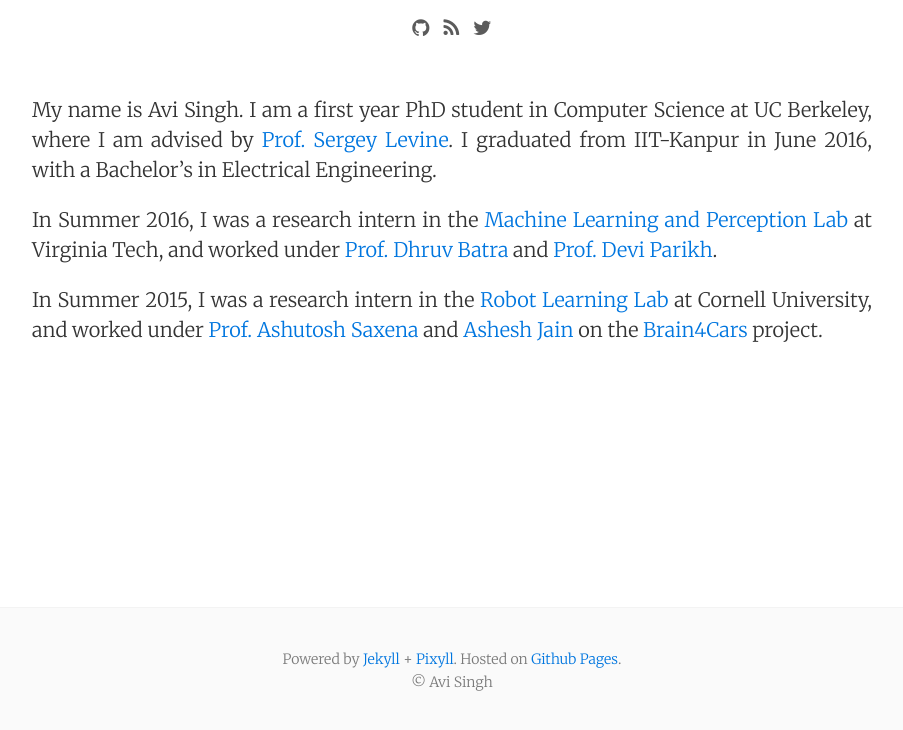
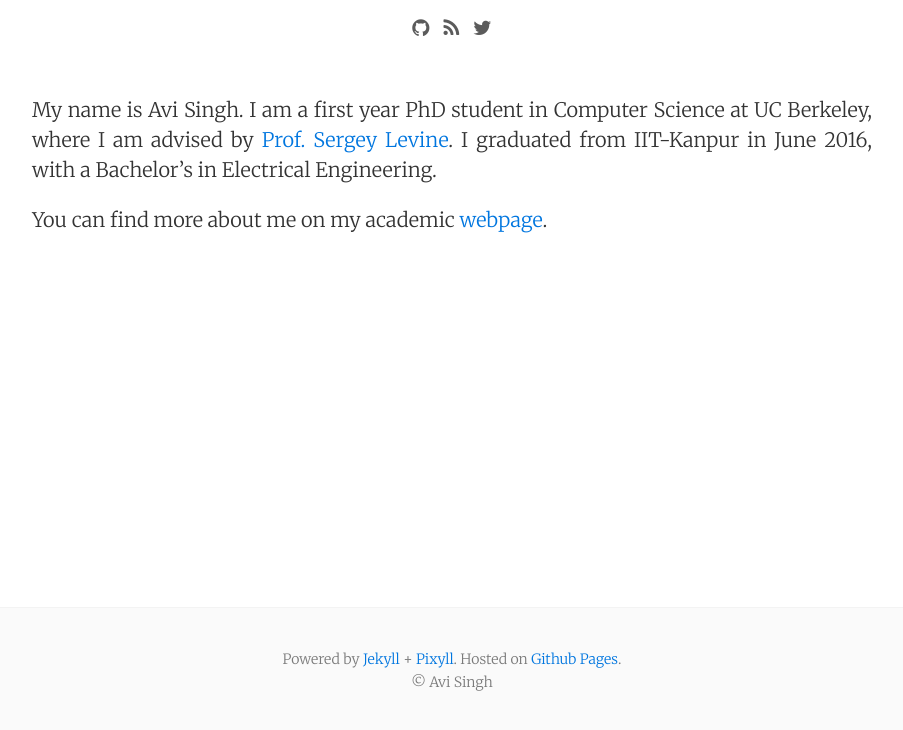
Before and after one commit to avisingh599/avisingh599.github.io, a Jekyll site: the page built from about.md, in a window 1280 px wide, cut to the strip 167-897 px from the top of the page. Shown: the whole strip, without its empty margins (188-1091 px from the left). Built offline with Jekyll 4.4.1, drawn with Linux system fonts in a browser that asks for light colours; nearby versions of some CDN libraries.

Commit message:
Update about

```diff
--- a/about.md
+++ b/about.md
@@ -5,6 +5,4 @@ permalink: /about/
 
 My name is Avi Singh. I am a first year PhD student in Computer Science at UC Berkeley, where I am advised by [Prof. Sergey Levine](https://people.eecs.berkeley.edu/~svlevine/). I graduated from IIT-Kanpur in June 2016, with a Bachelor's in Electrical Engineering.
 
-In Summer 2016, I was a research intern in the [Machine Learning and Perception Lab](https://mlp.ece.vt.edu/) at Virginia Tech, and worked under [Prof. Dhruv Batra](https://filebox.ece.vt.edu/~dbatra/) and [Prof. Devi Parikh](https://filebox.ece.vt.edu/~parikh/).
-
-In Summer 2015, I was a research intern in the [Robot Learning Lab](http://pr.cs.cornell.edu/) at Cornell University, and worked under [Prof. Ashutosh Saxena](http://www.cs.stanford.edu/people/asaxena/index.html) and [Ashesh Jain](http://www.asheshjain.org) on the [Brain4Cars](http://www.brain4cars.com) project.
+You can find more about me on my academic [webpage](http://people.eecs.berkeley.edu/~avisingh/).
```
